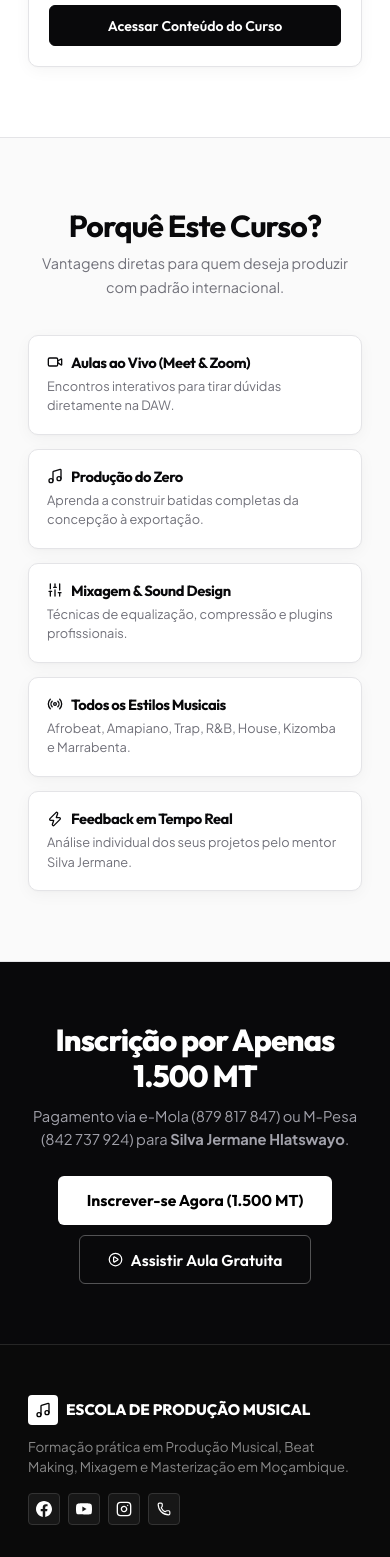
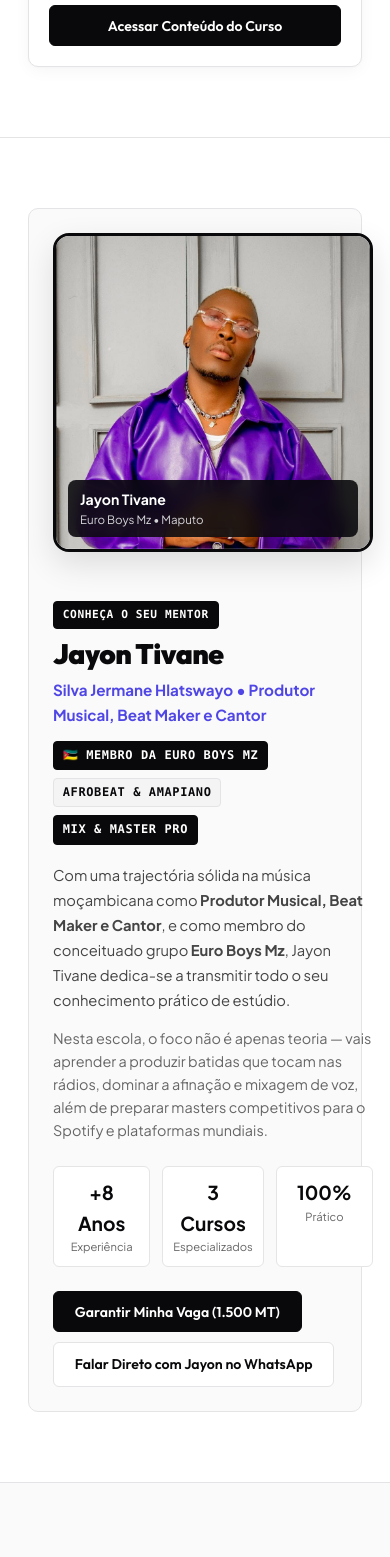
Before and after one commit to afonsoDomingos/escoladeproducaomusical, a React (Vite) app: page / in a window 390 px wide. Shown: the part 5640-7197 px from the top of the page. Built offline with nearby package versions, Linux system fonts and the light colour scheme; no server answers.

Commit message:
feat: adiciona secao oficial de apresentacao do Mentor Jayon Tivane (Euro Boys Mz) na HomePage com foto real

```diff
--- a/src/data/initialData.js
+++ b/src/data/initialData.js
@@ -8,7 +8,7 @@ export const INITIAL_COURSES = [
     banner: "https://images.unsplash.com/photo-1511671782779-c97d3d27a1d4?q=80&w=1200&auto=format&fit=crop",
     instructor: "Silva Jermane (Jayon Tivane)",
     instructorRole: "Produtor Musical & Sound Engineer",
-    instructorAvatar: "https://images.unsplash.com/photo-1534528741775-53994a69daeb?q=80&w=200&auto=format&fit=crop",
+    instructorAvatar: "/jayon-tivane.jpg",
     level: "Iniciante ao Avançado",
     duration: "6 Horas • 3 Aulas",
     rating: 4.9,
@@ -61,7 +61,7 @@ export const INITIAL_COURSES = [
     banner: "https://images.unsplash.com/photo-1598488035139-bdbb2231ce04?q=80&w=1200&auto=format&fit=crop",
     instructor: "Silva Jermane Hlatswayo",
     instructorRole: "Engenheiro de Som & Produtor Sênior",
-    instructorAvatar: "https://images.unsplash.com/photo-1534528741775-53994a69daeb?q=80&w=200&auto=format&fit=crop",
+    instructorAvatar: "/jayon-tivane.jpg",
     level: "Intermediário ao Avançado",
     duration: "5 Horas • 3 Aulas",
     rating: 5.0,
@@ -114,7 +114,7 @@ export const INITIAL_COURSES = [
     banner: "https://images.unsplash.com/photo-1514525253161-7a46d19cd819?q=80&w=1200&auto=format&fit=crop",
     instructor: "Silva Jermane Hlatswayo",
     instructorRole: "Engenheiro de Som & Produtor Sênior",
-    instructorAvatar: "https://images.unsplash.com/photo-1534528741775-53994a69daeb?q=80&w=200&auto=format&fit=crop",
+    instructorAvatar: "/jayon-tivane.jpg",
     level: "Intermediário ao Avançado",
     duration: "5 Horas • 3 Aulas",
     rating: 5.0,
@@ -236,7 +236,7 @@ export const INITIAL_LIVE_CLASSES = [
     date: "2026-08-25",
     time: "19:00 (Horário de Maputo / GMT+2)",
     instructor: "Silva Jermane Hlatswayo",
-    instructorAvatar: "https://images.unsplash.com/photo-1534528741775-53994a69daeb?q=80&w=200&auto=format&fit=crop",
+    instructorAvatar: "/jayon-tivane.jpg",
     meetingUrl: "https://meet.google.com/epm-live-session",
     platform: "Google Meet",
     status: "Agendada",
@@ -248,7 +248,7 @@ export const INITIAL_LIVE_CLASSES = [
     date: "2026-09-02",
     time: "20:00 (Horário de Maputo / GMT+2)",
     instructor: "Silva Jermane Hlatswayo",
-    instructorAvatar: "https://images.unsplash.com/photo-1534528741775-53994a69daeb?q=80&w=200&auto=format&fit=crop",
+    instructorAvatar: "/jayon-tivane.jpg",
     meetingUrl: "https://zoom.us/j/98765432100",
     platform: "Zoom",
     status: "Agendada",
@@ -265,8 +265,9 @@ export const INITIAL_USERS = [
     phone: "+258 879 817 847",
     role: "admin",
     enrollmentStatus: "approved",
-    avatar: "https://images.unsplash.com/photo-1534528741775-53994a69daeb?q=80&w=200&auto=format&fit=crop",
+    avatar: "/jayon-tivane.jpg",
     createdAt: "2026-01-10T10:00:00Z"
+
   },
   {
     id: "usr-student-afonso",
--- a/src/pages/HomePage.jsx
+++ b/src/pages/HomePage.jsx
@@ -597,12 +597,146 @@ export const HomePage = ({ setActivePage, onOpenPayment, onSelectCourse }) => {
         </div>
       </section>
 
-      {/* 4. PORQUÊ ESTE CURSO? */}
+      {/* 4. CONHEÇA O SEU MENTOR: JAYON TIVANE */}
+      <section
+        style={{
+          padding: '70px 0',
+          backgroundColor: '#FFFFFF',
+          borderBottom: '1px solid var(--border-light)'
+        }}
+      >
+        <div className="container">
+          <div
+            style={{
+              display: 'grid',
+              gridTemplateColumns: 'repeat(auto-fit, minmax(320px, 1fr))',
+              gap: '40px',
+              alignItems: 'center',
+              backgroundColor: '#FAFAFA',
+              border: '1px solid var(--border-light)',
+              borderRadius: 'var(--radius-md)',
+              padding: 'clamp(24px, 4vw, 44px)'
+            }}
+          >
+            {/* FOTO DO MENTOR */}
+            <div style={{ textAlign: 'center', position: 'relative' }}>
+              <div
+                style={{
+                  position: 'relative',
+                  display: 'inline-block',
+                  borderRadius: '16px',
+                  overflow: 'hidden',
+                  border: '3px solid #09090B',
+                  boxShadow: '0 12px 32px rgba(0,0,0,0.12)'
+                }}
+              >
+                <img
+                  src="/jayon-tivane.jpg"
+                  alt="Jayon Tivane (Silva Jermane) - Mentor e Produtor Musical"
+                  style={{
+                    width: '100%',
+                    maxWidth: '340px',
+                    height: 'auto',
+                    display: 'block',
+                    objectFit: 'cover'
+                  }}
+                  onError={(e) => {
+                    e.target.src = "/jayon%20tivane.jpg";
+                  }}
+                />
+
+                <div
+                  style={{
+                    position: 'absolute',
+                    bottom: '12px',
+                    left: '12px',
+                    right: '12px',
+                    backgroundColor: 'rgba(9, 9, 11, 0.88)',
+                    backdropFilter: 'blur(8px)',
+                    color: '#FFFFFF',
+                    padding: '8px 12px',
+                    borderRadius: '8px',
+                    textAlign: 'left'
+                  }}
+                >
+                  <div style={{ fontSize: '0.88rem', fontWeight: 800 }}>Jayon Tivane</div>
+                  <div style={{ fontSize: '0.72rem', color: '#D4D4D8' }}>Euro Boys Mz • Maputo</div>
+                </div>
+              </div>
+            </div>
+
+            {/* BIO & APRESENTAÇÃO */}
+            <div>
+              <span className="badge badge-dark" style={{ marginBottom: '8px' }}>
+                Conheça o Seu Mentor
+              </span>
+
+              <h2 style={{ fontSize: 'clamp(1.75rem, 3vw, 2.3rem)', color: '#09090B', fontWeight: 900, marginBottom: '8px', letterSpacing: '-0.02em' }}>
+                Jayon Tivane
+              </h2>
+
+              <div style={{ fontSize: '0.95rem', fontWeight: 700, color: '#4F46E5', marginBottom: '14px' }}>
+                Silva Jermane Hlatswayo • Produtor Musical, Beat Maker e Cantor
+              </div>
+
+              <div style={{ display: 'flex', gap: '8px', flexWrap: 'wrap', marginBottom: '18px' }}>
+                <span className="badge badge-purple" style={{ fontSize: '0.75rem' }}>🇲🇿 Membro da Euro Boys Mz</span>
+                <span className="badge badge-green" style={{ fontSize: '0.75rem' }}>Afrobeat & Amapiano</span>
+                <span className="badge badge-dark" style={{ fontSize: '0.75rem' }}>Mix & Master Pro</span>
+              </div>
+
+              <p style={{ fontSize: '0.92rem', color: '#444444', lineHeight: 1.7, marginBottom: '14px' }}>
+                Com uma trajectória sólida na música moçambicana como <strong>Produtor Musical, Beat Maker e Cantor</strong>, e como membro do conceituado grupo <strong>Euro Boys Mz</strong>, Jayon Tivane dedica-se a transmitir todo o seu conhecimento prático de estúdio.
+              </p>
+
+              <p style={{ fontSize: '0.9rem', color: '#666666', lineHeight: 1.6, marginBottom: '24px' }}>
+                Nesta escola, o foco não é apenas teoria — vais aprender a produzir batidas que tocam nas rádios, dominar a afinação e mixagem de voz, além de preparar masters competitivos para o Spotify e plataformas mundiais.
+              </p>
+
+              {/* STATS DO MENTOR */}
+              <div style={{ display: 'grid', gridTemplateColumns: 'repeat(3, 1fr)', gap: '12px', marginBottom: '24px', textAlign: 'center' }}>
+                <div style={{ padding: '10px', backgroundColor: '#FFFFFF', borderRadius: '6px', border: '1px solid #E5E5E5' }}>
+                  <div style={{ fontSize: '1.2rem', fontWeight: 900, color: '#09090B' }}>+8 Anos</div>
+                  <div style={{ fontSize: '0.7rem', color: '#666' }}>Experiência</div>
+                </div>
+                <div style={{ padding: '10px', backgroundColor: '#FFFFFF', borderRadius: '6px', border: '1px solid #E5E5E5' }}>
+                  <div style={{ fontSize: '1.2rem', fontWeight: 900, color: '#09090B' }}>3 Cursos</div>
+                  <div style={{ fontSize: '0.7rem', color: '#666' }}>Especializados</div>
+                </div>
+                <div style={{ padding: '10px', backgroundColor: '#FFFFFF', borderRadius: '6px', border: '1px solid #E5E5E5' }}>
+                  <div style={{ fontSize: '1.2rem', fontWeight: 900, color: '#09090B' }}>100%</div>
+                  <div style={{ fontSize: '0.7rem', color: '#666' }}>Prático</div>
+                </div>
+              </div>
+
+              <div style={{ display: 'flex', gap: '10px', flexWrap: 'wrap' }}>
+                <button
+                  onClick={() => onOpenPayment()}
+                  className="btn btn-primary"
+                >
+                  Garantir Minha Vaga (1.500 MT)
+                </button>
+
+                <a
+                  href="https://wa.me/258879817847?text=Ol%C3%A1%20Jayon%20Tivane%2C%20gostaria%20de%20tirar%20uma%20d%C3%BAvida%20sobre%20os%20cursos%20da%20Escola%20de%20Produ%C3%A7%C3%A3o%20Musical."
+                  target="_blank"
+                  rel="noreferrer"
+                  className="btn btn-secondary"
+                >
+                  Falar Direto com Jayon no WhatsApp
+                </a>
+              </div>
+            </div>
+          </div>
+        </div>
+      </section>
+
+      {/* 5. PORQUÊ ESTE CURSO? */}
       <section style={{ padding: '70px 0', backgroundColor: 'var(--bg-page)', borderBottom: '1px solid var(--border-light)' }}>
         <div className="container">
           <div style={{ textAlign: 'center', maxWidth: '540px', margin: '0 auto 36px' }}>
             <h2 style={{ fontSize: '1.9rem', color: '#09090B', marginBottom: '8px' }}>
-              Porquê Este Curso?
+              Porquê Estudar com a Nossa Escola?
             </h2>
             <p style={{ fontSize: '0.9rem', color: 'var(--text-muted)' }}>
               Vantagens diretas para quem deseja produzir com padrão internacional.
@@ -617,11 +751,11 @@ export const HomePage = ({ setActivePage, onOpenPayment, onSelectCourse }) => {
             }}
           >
             {[
-              { title: "Aulas ao Vivo (Meet & Zoom)", desc: "Encontros interativos para tirar dúvidas diretamente na DAW.", icon: Video },
+              { title: "Mentoria com Jayon Tivane", desc: "Aprenda diretamente com quem vive a indústria musical e o grupo Euro Boys Mz.", icon: Video },
               { title: "Produção do Zero", desc: "Aprenda a construir batidas completas da concepção à exportação.", icon: Music },
               { title: "Mixagem & Sound Design", desc: "Técnicas de equalização, compressão e plugins profissionais.", icon: Sliders },
               { title: "Todos os Estilos Musicais", desc: "Afrobeat, Amapiano, Trap, R&B, House, Kizomba e Marrabenta.", icon: Radio },
-              { title: "Feedback em Tempo Real", desc: "Análise individual dos seus projetos pelo mentor Silva Jermane.", icon: Zap }
+              { title: "Certificado Verificável", desc: "Receba certificação oficial com código de validação pública.", icon: Zap }
             ].map((b, idx) => {
               const BIcon = b.icon;
               return (
@@ -641,6 +775,7 @@ export const HomePage = ({ setActivePage, onOpenPayment, onSelectCourse }) => {
           </div>
         </div>
       </section>
+
 
       {/* 5. CTA INSCRIÇÃO */}
       <section
```
Also changed, not shown: public/jayon-tivane.jpg (added).
